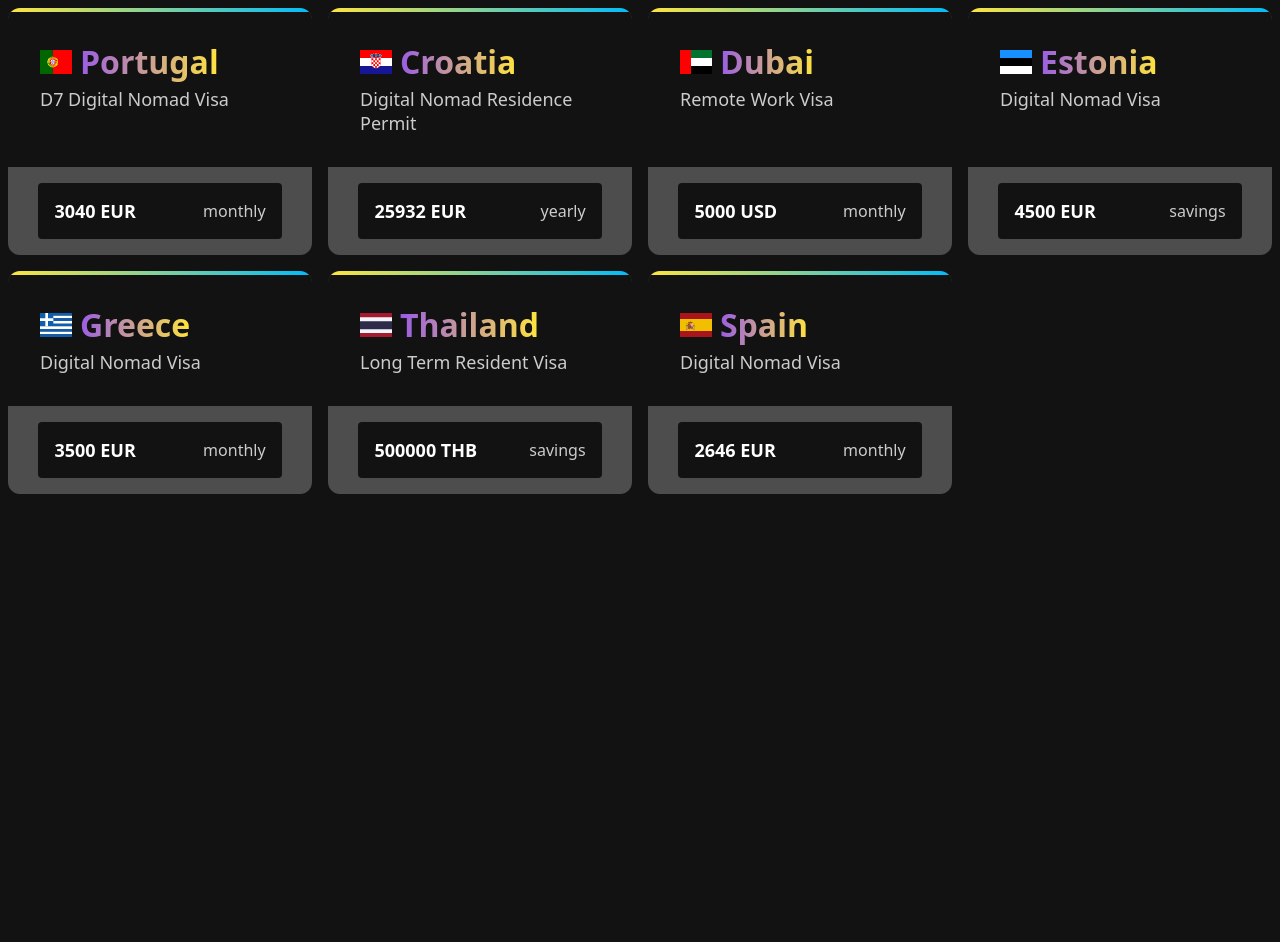
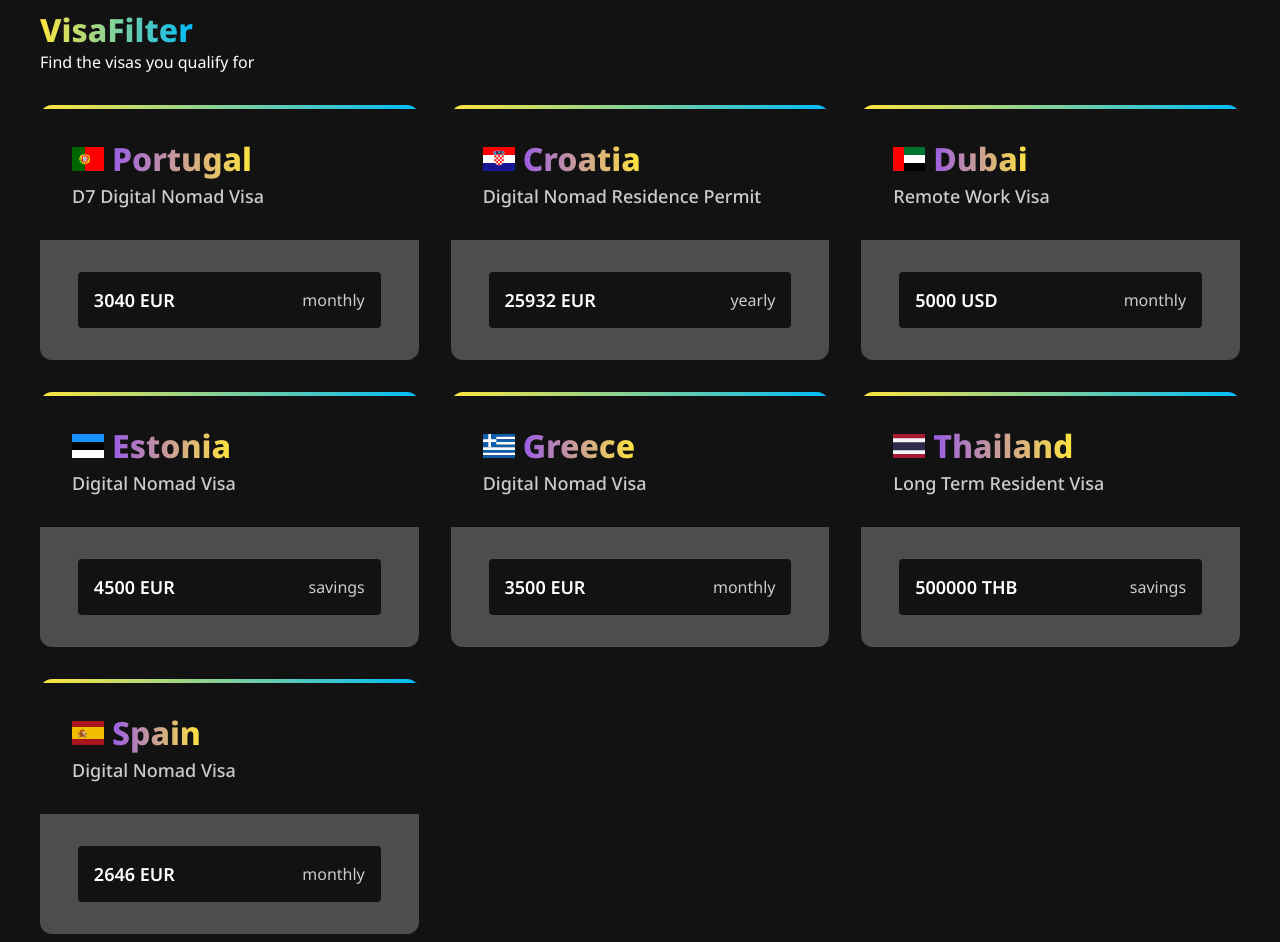
Before and after one commit to andrew-braun/visafilter.com, a SvelteKit app: page / in a window 1280 px wide. Before the commit the page ends 800 px from the top, so only its background shows below. Built offline with nearby package versions, Linux system fonts and the light colour scheme.

Commit message:
feat: Add header

```diff
--- a/src/components/cards/CardRow.svelte
+++ b/src/components/cards/CardRow.svelte
@@ -17,7 +17,7 @@
 		display: grid;
 		grid-template-columns: repeat(auto-fit, minmax(280px, 1fr));
 		grid-template-rows: auto auto 1fr; /* Define explicit rows */
-		gap: var(--spacing-md);
+		gap: var(--spacing-lg);
 		max-width: 100%;
 	}
 </style>
--- a/src/components/cards/VisaCard.svelte
+++ b/src/components/cards/VisaCard.svelte
@@ -75,10 +75,7 @@
 					margin: 0;
 					font-size: var(--font-size-xl);
 					font-weight: 800;
-					background: var(--gradient-1);
-					-webkit-background-clip: text;
-					background-clip: text;
-					color: transparent;
+					@include gradient-text;
 				}
 			}
 
--- /dev/null
+++ b/src/components/layout/header/Header.svelte
@@ -0,0 +1,30 @@
+<script lang="ts">
+	import { siteData } from '$lib/data/site/site-data';
+
+	console.log(siteData);
+</script>
+
+<header class="header">
+	<p class="site-brand">{siteData.name}</p>
+	<p class="tagline">{siteData.tagline}</p>
+</header>
+
+<style lang="scss">
+	.header {
+		margin-bottom: var(--spacing-lg);
+		padding: 0 var(--spacing-gutters);
+
+		.site-brand {
+			@include gradient-text(--gradient-2);
+			width: fit-content;
+			margin: 0;
+			font-weight: 800;
+			font-size: var(--font-size-xl);
+		}
+
+		.tagline {
+			width: fit-content;
+			margin: 0 0 var(--spacing-md) 0;
+		}
+	}
+</style>
--- a/src/lib/data/site/site-data.ts
+++ b/src/lib/data/site/site-data.ts
@@ -4,6 +4,8 @@ export interface SiteDataProperties {
 }
 
 export const siteData = {
+	name: 'VisaFilter',
+	tagline: 'Find the visas you qualify for',
 	title: 'VisaFilter - Find the visas you qualify for',
 	description:
 		'VisaFilter is a tool that helps you find the digital nomad visas you qualify for based on your income.'
--- a/src/routes/+layout.svelte
+++ b/src/routes/+layout.svelte
@@ -1,7 +1,8 @@
 <script lang="ts">
+	import Header from '$components/layout/header/Header.svelte';
 	import { siteData } from '$lib/data/site/site-data';
 
-	// import "$styles/fonts.css";
+	import '$styles/fonts.css';
 	import '$styles/global.css';
 	import '$styles/variables.css';
 
@@ -13,16 +14,16 @@
 	<meta name="description" content={siteData.description} />
 </svelte:head>
 
-<header class="header"></header>
+<Header />
 
-<main class="main">
+<div class="site-container">
 	{@render children()}
-</main>
+</div>
 
 <footer class="footer"></footer>
 
 <style lang="scss">
-	.main {
+	.site-container {
 		max-width: var(--site-max-width);
 		margin: auto;
 	}
--- a/src/routes/+page.svelte
+++ b/src/routes/+page.svelte
@@ -9,6 +9,6 @@
 	}));
 </script>
 
-<main>
+<main class="section">
 	<CardRow cards={visaCards} />
 </main>
--- a/src/styles/global.css
+++ b/src/styles/global.css
@@ -3,3 +3,7 @@ body {
 	background: var(--color-background);
 	color: var(--color-text);
 }
+
+.section {
+	padding: 0 var(--spacing-gutters);
+}
--- a/src/styles/mixins.scss
+++ b/src/styles/mixins.scss
@@ -4,3 +4,10 @@
 	font-size: var(--font-size-xl);
 	// text-decoration: underline;
 }
+
+@mixin gradient-text($gradient: --gradient-1) {
+	background: var($gradient);
+	-webkit-background-clip: text;
+	background-clip: text;
+	color: transparent;
+}
```
